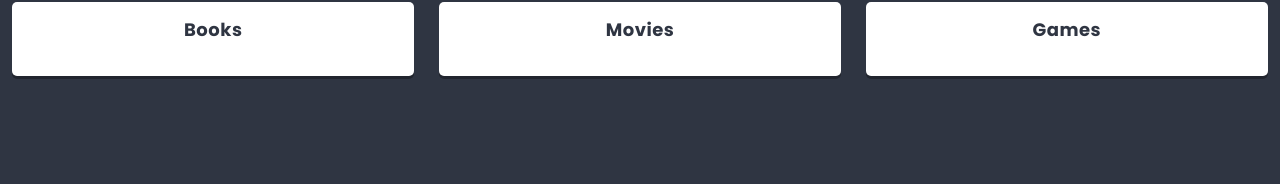
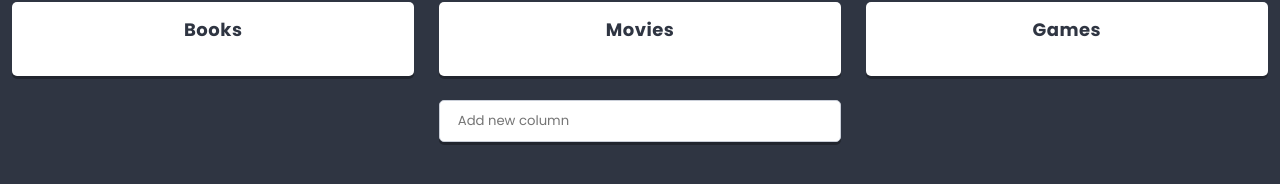
Before and after one commit to rado-jedro/react-to-do-app-2, a React app: page / in a window 1280 px wide. Shown: the part 438-622 px from the top of the page. Built offline with nearby package versions, Linux system fonts and the light colour scheme.

Commit message:
Add Column creation

```diff
--- a/src/components/List/List.js
+++ b/src/components/List/List.js
@@ -4,6 +4,7 @@
 import PropTypes from 'prop-types';
 import Column from '../Column/Column.js';
 import {settings} from '../../data/dataStore';
+import Creator from '../Creator/Creator.js';
 
 
 
@@ -23,6 +24,23 @@
         description: settings.defaultListDescription,
 
       }
+
+      addColumn(title){
+        this.setState(state => (
+          {
+            columns: [
+              ...state.columns,
+              {
+                key: state.columns.length ? state.columns[state.columns.length-1].key+1 : 0,
+                title,
+                icon: 'list-alt',
+                cards: []
+              }
+            ]
+          }
+        ));
+      }
+
   render() {
     return (
       <section className={styles.component}>
@@ -39,6 +57,10 @@
             ))}
         </div>
 
+        <div className={styles.creator}>
+          <Creator text={settings.columnCreatorText} action={title => this.addColumn(title)}/>
+        </div>
+
       </section>
     )
   }
```
